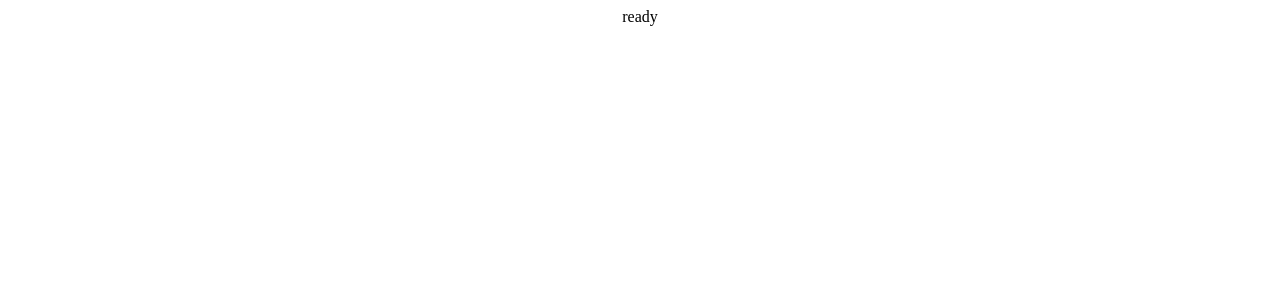
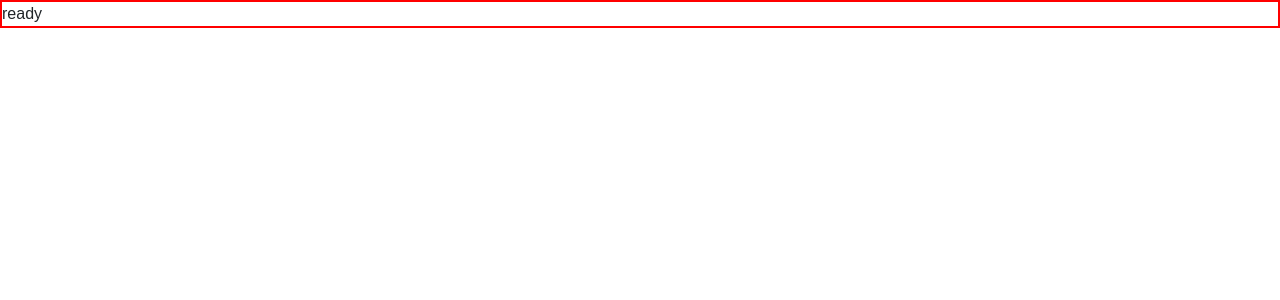
Before and after one commit to mehmetalperen/combinotorial-puzzle-solver, a React (Create React App) app: page / in a window 1280 px wide. Shown: the top 300 px of the page. Built offline with nearby package versions, Linux system fonts and the light colour scheme.

Commit message:
import boostrap

```diff
--- a/public/index.html
+++ b/public/index.html
@@ -15,6 +15,13 @@
       user's mobile device or desktop. See https://developers.google.com/web/fundamentals/web-app-manifest/
     -->
     <link rel="manifest" href="%PUBLIC_URL%/manifest.json" />
+    <link
+      rel="stylesheet"
+      href="https://cdn.jsdelivr.net/npm/bootstrap@4.3.1/dist/css/bootstrap.min.css"
+      integrity="sha384-ggOyR0iXCbMQv3Xipma34MD+dH/1fQ784/j6cY/iJTQUOhcWr7x9JvoRxT2MZw1T"
+      crossorigin="anonymous"
+    />
+
     <!--
       Notice the use of %PUBLIC_URL% in the tags above.
       It will be replaced with the URL of the `public` folder during the build.
@@ -39,5 +46,20 @@
       To begin the development, run `npm start` or `yarn start`.
       To create a production bundle, use `npm run build` or `yarn build`.
     -->
+    <script
+      src="https://code.jquery.com/jquery-3.3.1.slim.min.js"
+      integrity="sha384-q8i/X+965DzO0rT7abK41JStQIAqVgRVzpbzo5smXKp4YfRvH+8abtTE1Pi6jizo"
+      crossorigin="anonymous"
+    ></script>
+    <script
+      src="https://cdn.jsdelivr.net/npm/popper.js@1.14.7/dist/umd/popper.min.js"
+      integrity="sha384-UO2eT0CpHqdSJQ6hJty5KVphtPhzWj9WO1clHTMGa3JDZwrnQq4sF86dIHNDz0W1"
+      crossorigin="anonymous"
+    ></script>
+    <script
+      src="https://cdn.jsdelivr.net/npm/bootstrap@4.3.1/dist/js/bootstrap.min.js"
+      integrity="sha384-JjSmVgyd0p3pXB1rRibZUAYoIIy6OrQ6VrjIEaFf/nJGzIxFDsf4x0xIM+B07jRM"
+      crossorigin="anonymous"
+    ></script>
   </body>
 </html>
--- a/src/App.css
+++ b/src/App.css
@@ -1,38 +1,14 @@
-.App {
-  text-align: center;
+* {
+  font-family: "Karla", sans-serif;
+  /* border-radius: 10px; */
+}
+body {
+  margin: 0;
+  padding: 0;
 }
 
-.App-logo {
-  height: 40vmin;
-  pointer-events: none;
+div {
+  border-style: solid;
+  border-color: red;
+  border-width: 1px;
 }
-
-@media (prefers-reduced-motion: no-preference) {
-  .App-logo {
-    animation: App-logo-spin infinite 20s linear;
-  }
-}
-
-.App-header {
-  background-color: #282c34;
-  min-height: 100vh;
-  display: flex;
-  flex-direction: column;
-  align-items: center;
-  justify-content: center;
-  font-size: calc(10px + 2vmin);
-  color: white;
-}
-
-.App-link {
-  color: #61dafb;
-}
-
-@keyframes App-logo-spin {
-  from {
-    transform: rotate(0deg);
-  }
-  to {
-    transform: rotate(360deg);
-  }
-}
```
